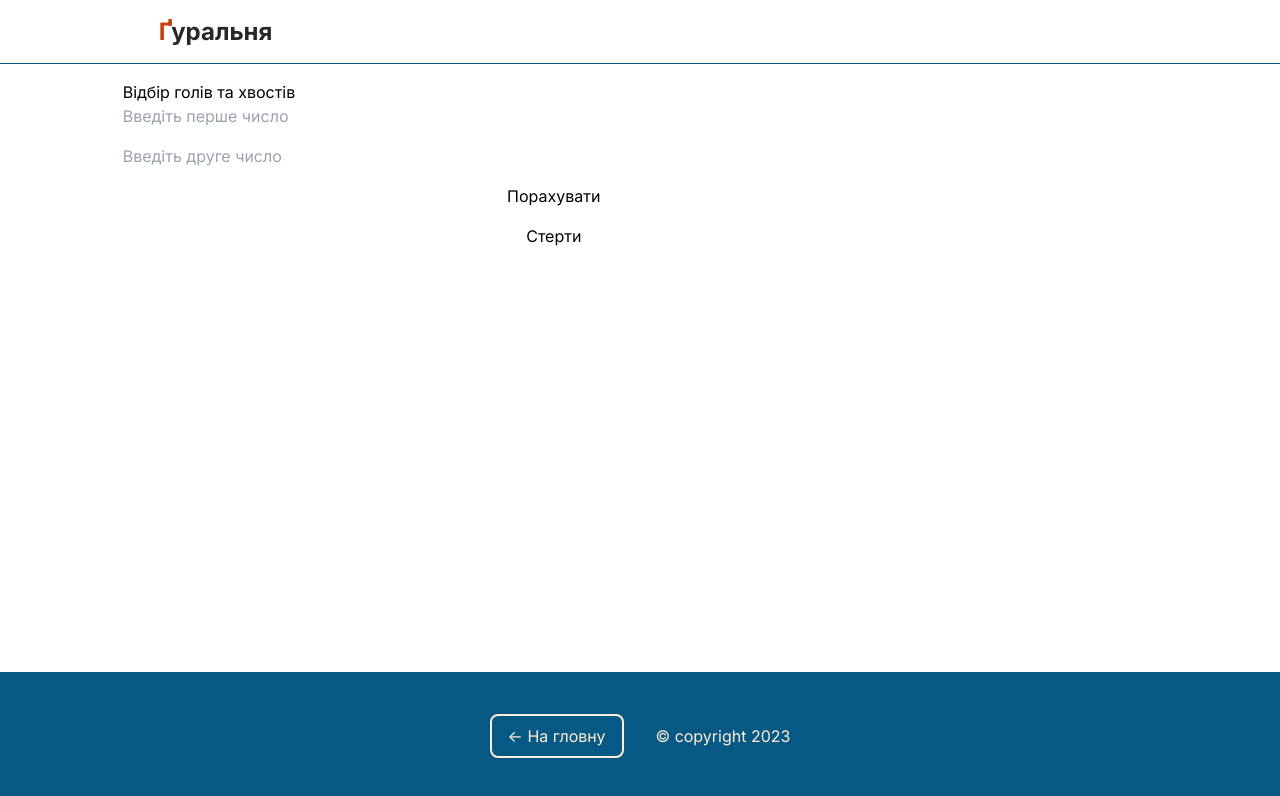
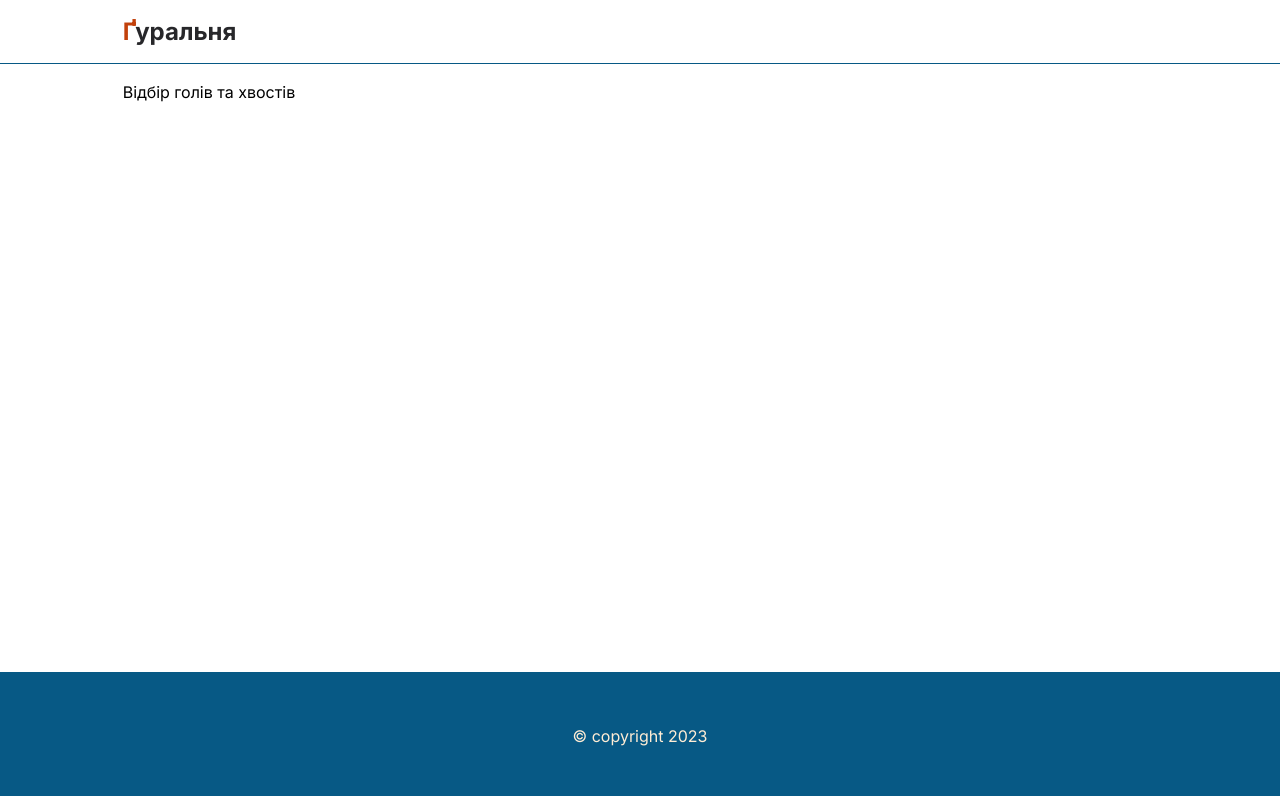
Before and after one commit to idrahoner/distillery-calculator, a Next.js app: page /selection-heads-and-tails in a window 1280 px wide. Shown: the top 796 px of the page. Built offline with nearby package versions, Linux system fonts and the light colour scheme.

Commit message:
Removed some components

```diff
--- a/src/app/layout.tsx
+++ b/src/app/layout.tsx
@@ -27,9 +27,9 @@ export default function RootLayout({
               href="/"
               className="flex items-center gap-1 text-2xl font-bold text-zinc-800 hover:text-orange-700 transition-colors duration-300"
             >
-              <svg className="w-8 h-8 fill-current stroke-current stroke-1">
+              {/* <svg className="w-8 h-8 fill-current stroke-current stroke-1">
                 <use href="/distillery-calculator/images/icons.svg#icon-logo"></use>
-              </svg>
+              </svg> */}
               <p>
                 <span className="text-orange-700">Ґ</span>уральня
               </p>
--- a/src/app/not-found.tsx
+++ /dev/null
@@ -1,15 +0,0 @@
-'use client';
-
-import Link from 'next/link';
-
-export default function NotFound() {
-  return (
-    <div>
-      <h2>Not Found</h2>
-      <p>Could not find requested resource</p>
-      <p>
-        View <Link href="/">all posts</Link>
-      </p>
-    </div>
-  );
-}
--- a/src/app/selection-heads-and-tails/page.tsx
+++ b/src/app/selection-heads-and-tails/page.tsx
@@ -1,10 +1,10 @@
-import Form from '@/src/components/Form';
+// import Form from '@/src/components/Form';
 
 export default function SelectionHeadsAndTails() {
   return (
     <>
       <h1>Відбір голів та хвостів</h1>
-      <Form />
+      {/* <Form /> */}
     </>
   );
 }
--- a/src/components/Footer.tsx
+++ b/src/components/Footer.tsx
@@ -1,21 +1,21 @@
 'use client';
 
-import { usePathname } from 'next/navigation';
-import Link from 'next/link';
+// import { usePathname } from 'next/navigation';
+// import Link from 'next/link';
 
 export default function Footer() {
-  const pathname = usePathname();
+  // const pathname = usePathname();
 
   return (
     <footer className="w-screen h-32 flex flex-wrap justify-center items-center gap-8 py-8 bg-sky-800">
-      {pathname !== '/' && (
+      {/* {pathname !== '/' && (
         <Link
           href="/"
           className="text-orange-100 border-2 border-solid border-orange-100 rounded-lg px-4 py-2"
         >
           {'<-'} На гловну
         </Link>
-      )}
+      )} */}
       <p className="text-orange-100">&copy; copyright 2023</p>
     </footer>
   );
```
